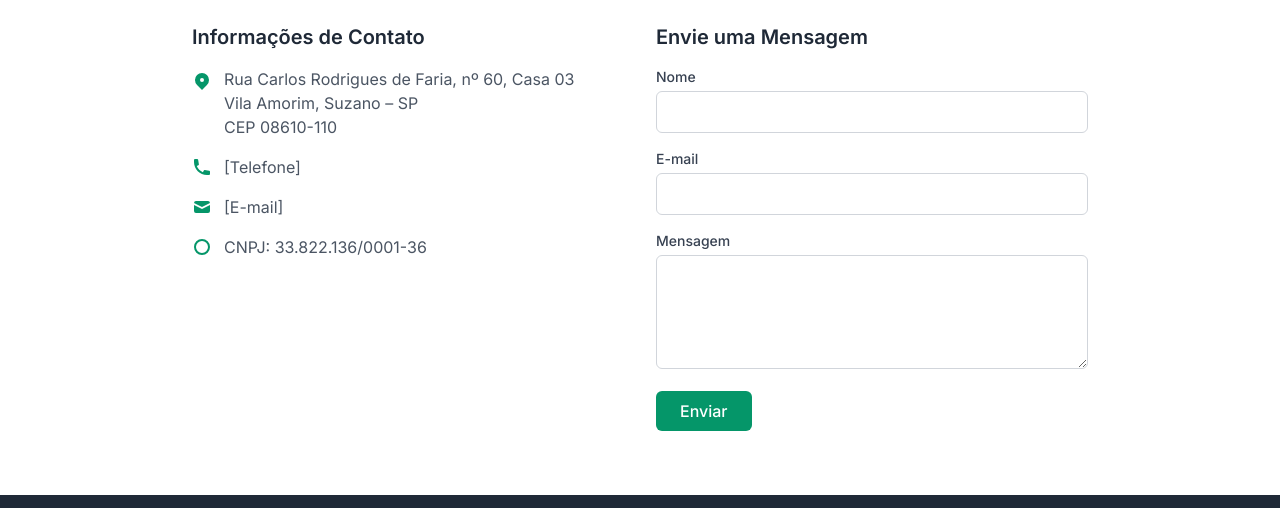
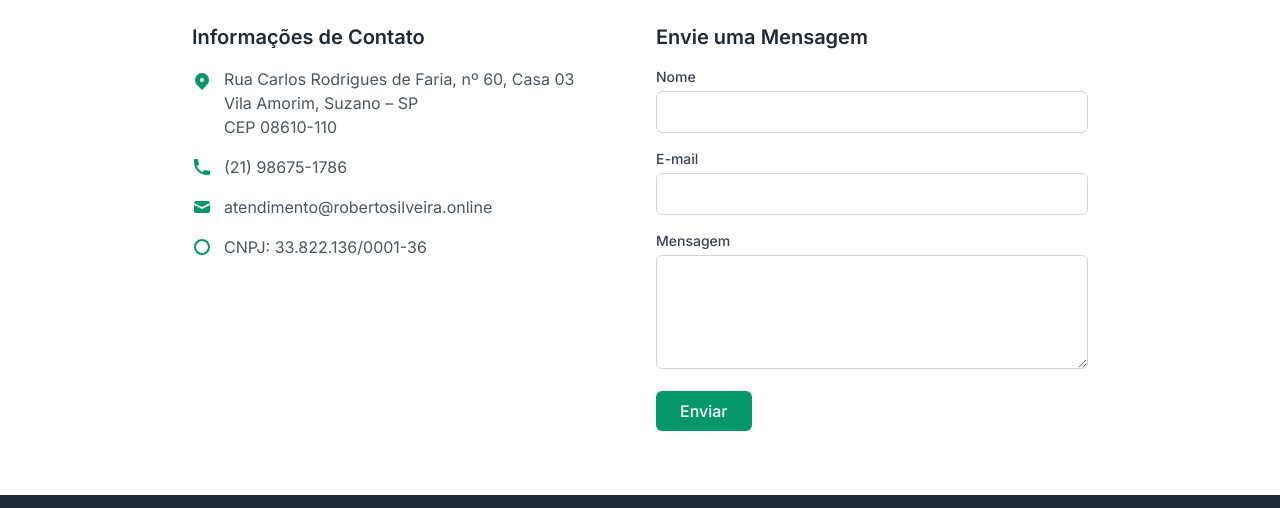
Before and after one commit to r46588052-boop/Roberto, a plain HTML site: page index.html in a window 1280 px wide. Shown: the part 1659-2167 px from the top of the page. Drawn offline with nearby package versions, Linux system fonts and the light colour scheme.

Commit message:
Update index.html

```diff
--- a/index.html
+++ b/index.html
@@ -170,7 +170,7 @@
                                     <path d="M2 3a1 1 0 011-1h2.153a1 1 0 01.986.836l.74 4.435a1 1 0 01-.54 1.06l-1.548.773a11.037 11.037 0 006.105 6.105l.774-1.548a1 1 0 011.059-.54l4.435.74a1 1 0 01.836.986V17a1 1 0 01-1 1h-2C7.82 18 2 12.18 2 5V3z" />
                                 </svg>
                             </div>
-                            <p class="text-gray-600">[Telefone]</p>
+                            <p class="text-gray-600">(21) 98675-1786</p>
                         </div>
                         <div class="flex items-center">
                             <div class="text-accent-600 mr-3">
@@ -179,7 +179,7 @@
                                     <path d="M18 8.118l-8 4-8-4V14a2 2 0 002 2h12a2 2 0 002-2V8.118z" />
                                 </svg>
                             </div>
-                            <p class="text-gray-600">[E-mail]</p>
+                            <p class="text-gray-600">atendimento@robertosilveira.online</p>
                         </div>
                         <div class="flex items-center">
                             <div class="text-accent-600 mr-3">
```
